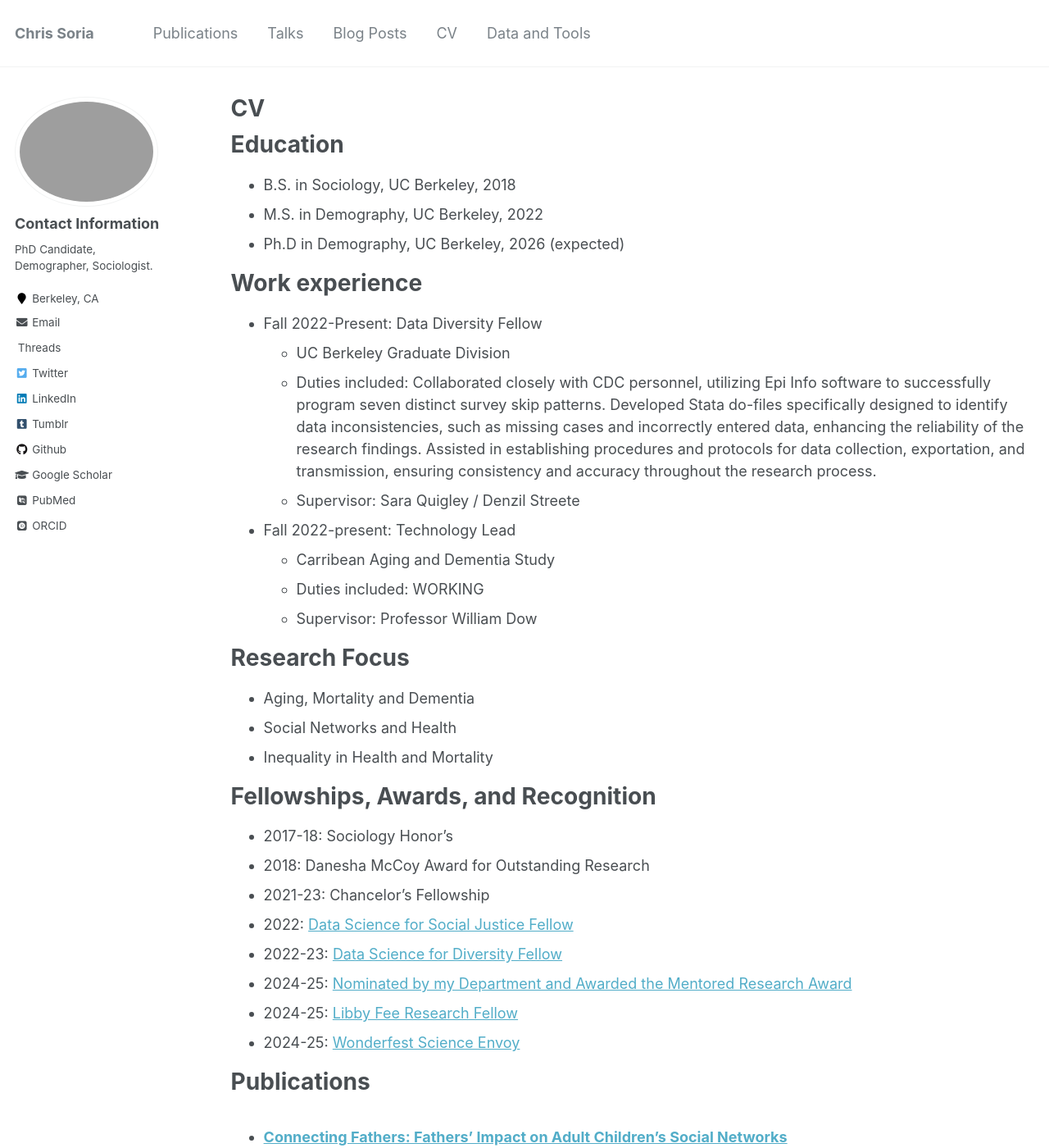
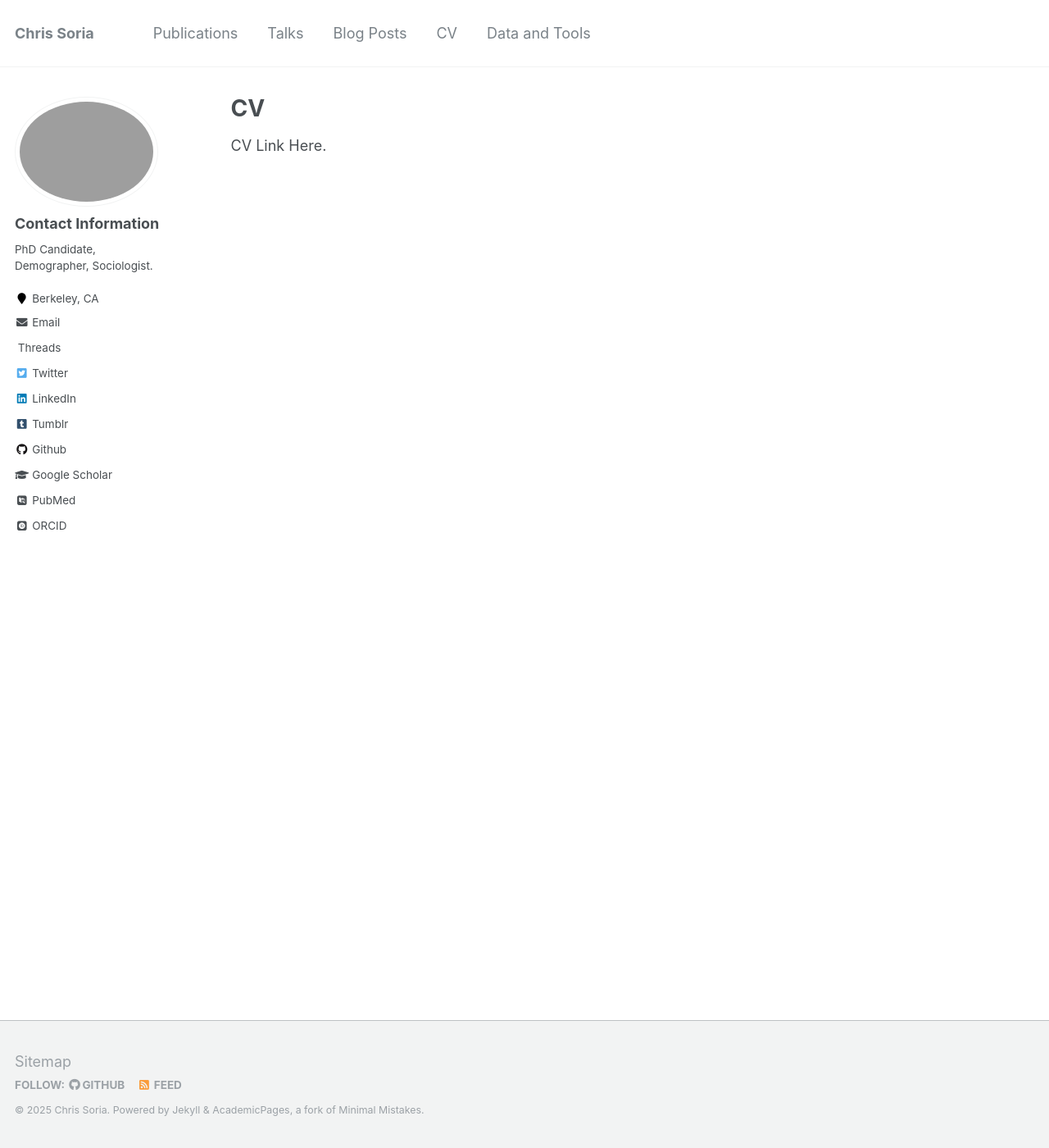
Before and after one commit to chrissoria/chrissoria.github.io, a Jekyll site: the page built from _pages/cv.md, in a window 1280 px wide and 1400 px high. Shown: the whole window at 82% size. Built offline with Jekyll 4.4.1, drawn with Linux system fonts in a browser that asks for light colours; some web fonts are replaced; some of the changed text lies outside the part shown.

```diff
--- a/_pages/cv.md
+++ b/_pages/cv.md
@@ -9,56 +9,4 @@
 
 {% include base_path %}
 
-Education
-======
-* B.S. in Sociology, UC Berkeley, 2018
-* M.S. in Demography, UC Berkeley, 2022
-* Ph.D in Demography, UC Berkeley, 2026 (expected)
-
-Work experience
-======
-* Fall 2022-Present: Data Diversity Fellow
-  * UC Berkeley Graduate Division
-  * Duties included:
-  Collaborated closely with CDC personnel, utilizing Epi Info software to successfully program seven distinct survey skip patterns.
-  Developed Stata do-files specifically designed to identify data inconsistencies, such as missing cases and incorrectly entered data, enhancing the reliability of the research findings.
-  Assisted in establishing procedures and protocols for data collection, exportation, and transmission, ensuring consistency and accuracy throughout the research process.
-  * Supervisor: Sara Quigley / Denzil Streete
-
-* Fall 2022-present: Technology Lead
-  * Carribean Aging and Dementia Study
-  * Duties included: WORKING
-  * Supervisor: Professor William Dow
-
-Research Focus
-======
-* Aging, Mortality and Dementia
-* Social Networks and Health
-* Inequality in Health and Mortality
-
-Fellowships, Awards, and Recognition
-=======
-* 2017-18: Sociology Honor's
-* 2018: Danesha McCoy Award for Outstanding Research
-* 2021-23: Chancelor's Fellowship
-* 2022: <a href="https://dlab.berkeley.edu/people/christopher-soria">Data Science for Social Justice Fellow</a>
-* 2022-23: <a href="https://grad.berkeley.edu/graduate-diversity/contact-ogd/diversity-and-community-fellows/">Data Science for Diversity Fellow</a>
-* 2024-25: <a href="https://gradapp.berkeley.edu/portal/fellowships?cmd=mentoredres">Nominated by my Department and Awarded the Mentored Research Award</a>
-* 2024-25: <a href="https://ggsc.berkeley.edu/who_we_are/our_people/fellows/current_fellows">Libby Fee Research Fellow</a>
-* 2024-25: <a href="https://wonderfest.org/science-envoy/">Wonderfest Science Envoy</a>
-
-Publications
-======
-  <ul>{% for post in site.publications %}
-    {% include archive-single-cv.html %}
-  {% endfor %}</ul>
-
-Talks
-======
-  <ul>{% for post in site.talks %}
-    {% include archive-single-talk-cv.html %}
-  {% endfor %}</ul>
-
-Service and leadership
-======
-* Getting in Grad School Mentor (2022-2023)
+CV Link Here.
```
Also changed, not shown: _pages/markdown.md (+2 -0 lines), 1 other file.
